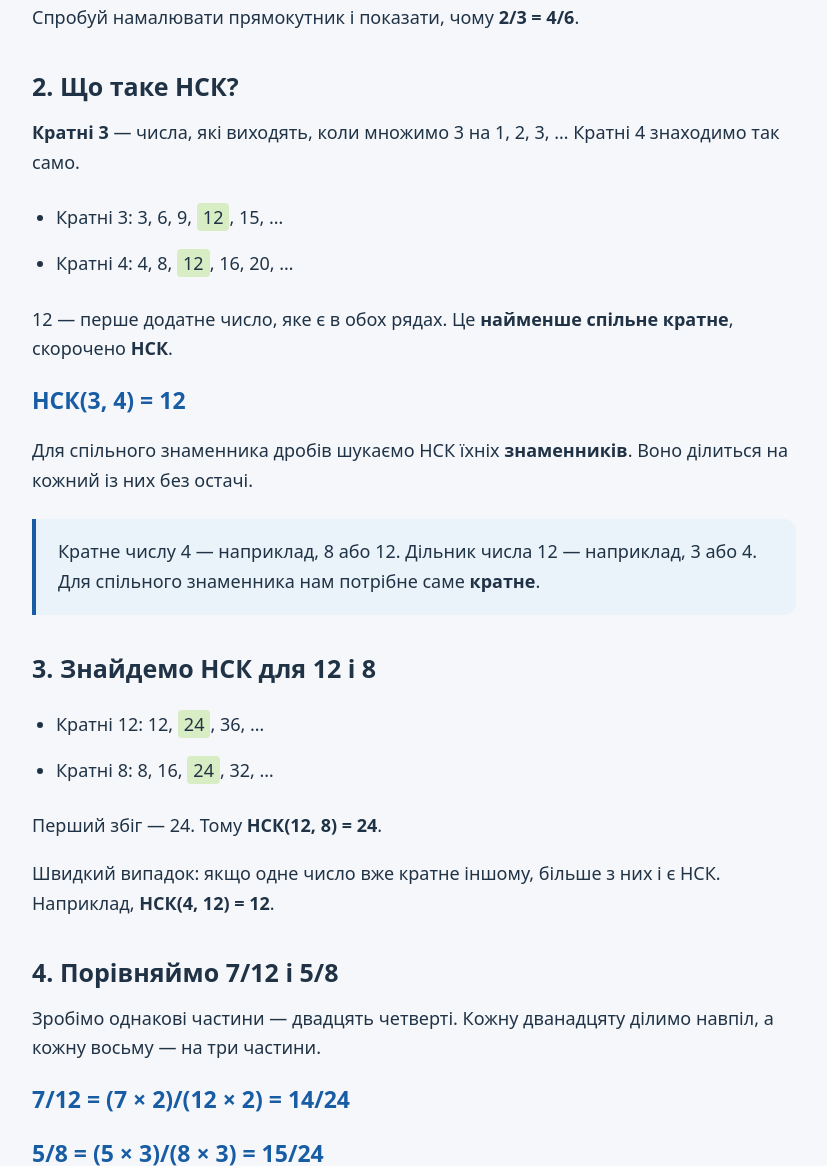
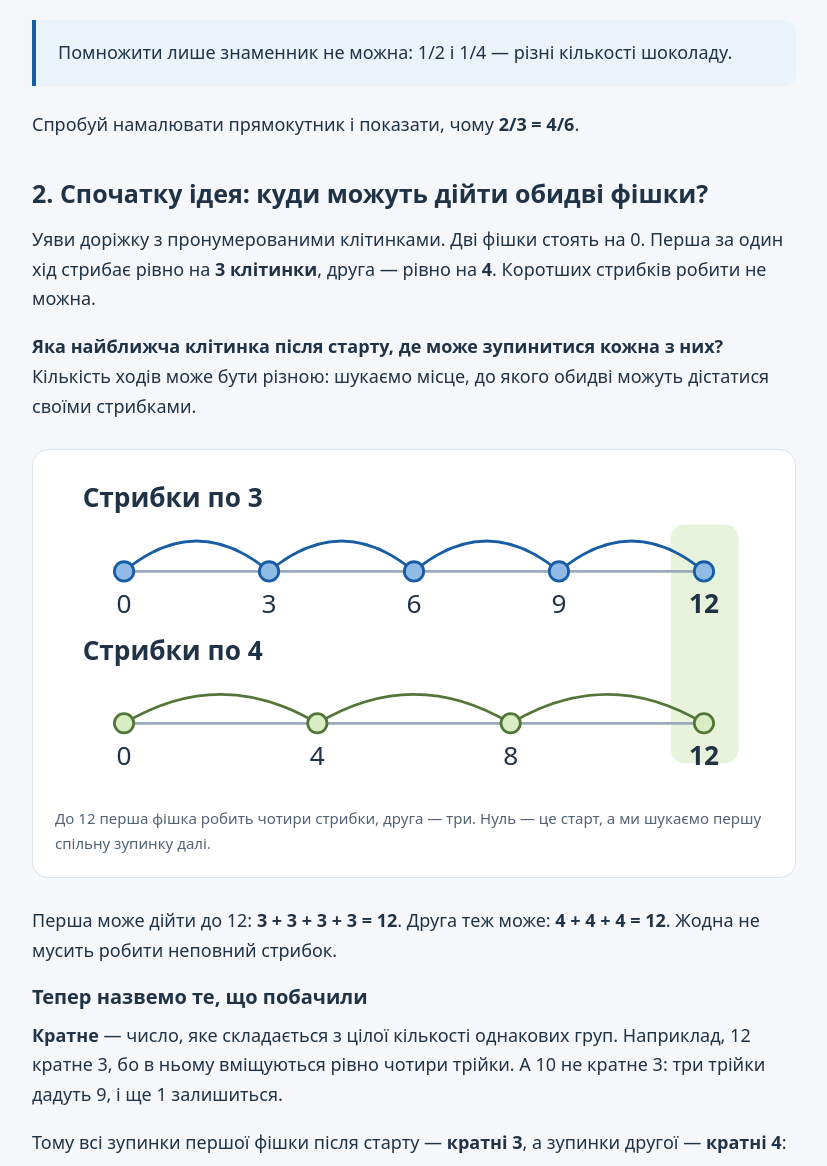
Before and after one commit to deni-m/math-tutor, a plain HTML site: page fractions.html in a window 1280 px wide. Shown: the part 972-2138 px from the top of the page, without its empty margins (226-1053 px from the left). Drawn offline with Linux system fonts and the light colour scheme.

Commit message:
Explain LCM through a concrete example before introducing terms

```diff
--- a/fractions.html
+++ b/fractions.html
@@ -20,29 +20,67 @@
     <div class="fraction-row"><span class="fraction-label">4/8</span><div class="strip" style="--parts: 8" role="img" aria-label="Зафарбовані чотири з восьми рівних частин"><span class="filled"></span><span class="filled"></span><span class="filled"></span><span class="filled"></span><span></span><span></span><span></span><span></span></div></div>
     <figcaption>Усі три шоколадки однакового розміру. Зафарбована кількість та сама, змінився лише розмір частин.</figcaption>
   </figure>
+  <p>У дробі <strong>2/4</strong> нижнє число 4 говорить: цілу шоколадку поділили на чотири рівні частини. Це <strong>знаменник</strong>. Верхнє число 2 говорить: беремо дві такі частини. Це <strong>чисельник</strong>.</p>
   <p>Це <strong>рівні дроби</strong>: різний запис, однакова величина. Коли кожну частину ділимо на кілька менших, чисельник і знаменник множимо на те саме число.</p>
   <p class="formula">1/2 = (1 × 2)/(2 × 2) = 2/4</p>
   <div class="callout"><p>Помножити лише знаменник не можна: 1/2 і 1/4 — різні кількості шоколаду.</p></div>
   <p>Спробуй намалювати прямокутник і показати, чому <strong>2/3 = 4/6</strong>.</p>
 
-  <h2>2. Що таке НСК?</h2>
-  <p><strong>Кратні 3</strong> — числа, які виходять, коли множимо 3 на 1, 2, 3, … Кратні 4 знаходимо так само.</p>
+  <h2 id="lcm">2. Спочатку ідея: куди можуть дійти обидві фішки?</h2>
+  <p>Уяви доріжку з пронумерованими клітинками. Дві фішки стоять на 0. Перша за один хід стрибає рівно на <strong>3 клітинки</strong>, друга — рівно на <strong>4</strong>. Коротших стрибків робити не можна.</p>
+  <p><strong>Яка найближча клітинка після старту, де може зупинитися кожна з них?</strong> Кількість ходів може бути різною: шукаємо місце, до якого обидві можуть дістатися своїми стрибками.</p>
+  <figure id="common-steps">
+    <svg viewBox="0 0 520 230" role="img" aria-labelledby="steps-title steps-desc">
+      <title id="steps-title">Перша спільна зупинка — клітинка 12</title>
+      <desc id="steps-desc">Фішка зі стрибком 3 зупиняється на 0, 3, 6, 9, 12. Фішка зі стрибком 4 зупиняється на 0, 4, 8, 12. Перша доступна обом клітинка після старту — 12.</desc>
+      <rect x="446" y="38" width="49" height="173" rx="10" fill="#e8f3dc"/>
+      <g font-family="system-ui, sans-serif" fill="#203346" font-size="19">
+        <text x="20" y="25" font-weight="650">Стрибки по 3</text>
+        <text x="20" y="136" font-weight="650">Стрибки по 4</text>
+        <path d="M50 72 H470 M50 182 H470" fill="none" stroke="#9baaba" stroke-width="2"/>
+        <path d="M50 72 Q102.5 28 155 72 Q207.5 28 260 72 Q312.5 28 365 72 Q417.5 28 470 72" fill="none" stroke="#185ca4" stroke-width="2"/>
+        <path d="M50 182 Q120 140 190 182 Q260 140 330 182 Q400 140 470 182" fill="none" stroke="#527638" stroke-width="2"/>
+        <g fill="#90bbe7" stroke="#185ca4" stroke-width="2">
+          <circle cx="50" cy="72" r="7"/><circle cx="155" cy="72" r="7"/><circle cx="260" cy="72" r="7"/><circle cx="365" cy="72" r="7"/><circle cx="470" cy="72" r="7"/>
+        </g>
+        <g fill="#d8edc3" stroke="#527638" stroke-width="2">
+          <circle cx="50" cy="182" r="7"/><circle cx="190" cy="182" r="7"/><circle cx="330" cy="182" r="7"/><circle cx="470" cy="182" r="7"/>
+        </g>
+        <g text-anchor="middle">
+          <text x="50" y="102">0</text><text x="155" y="102">3</text><text x="260" y="102">6</text><text x="365" y="102">9</text><text x="470" y="102" font-weight="750">12</text>
+          <text x="50" y="212">0</text><text x="190" y="212">4</text><text x="330" y="212">8</text><text x="470" y="212" font-weight="750">12</text>
+        </g>
+      </g>
+    </svg>
+    <figcaption>До 12 перша фішка робить чотири стрибки, друга — три. Нуль — це старт, а ми шукаємо першу спільну зупинку далі.</figcaption>
+  </figure>
+  <p>Перша може дійти до 12: <strong>3 + 3 + 3 + 3 = 12</strong>. Друга теж може: <strong>4 + 4 + 4 = 12</strong>. Жодна не мусить робити неповний стрибок.</p>
+
+  <h3>Тепер назвемо те, що побачили</h3>
+  <p><strong>Кратне</strong> — число, яке складається з цілої кількості однакових груп. Наприклад, 12 кратне 3, бо в ньому вміщуються рівно чотири трійки. А 10 не кратне 3: три трійки дадуть 9, і ще 1 залишиться.</p>
+  <p>Тому всі зупинки першої фішки після старту — <strong>кратні 3</strong>, а зупинки другої — <strong>кратні 4</strong>:</p>
   <ul class="multiples">
     <li>Кратні 3: 3, 6, 9, <mark>12</mark>, 15, …</li>
     <li>Кратні 4: 4, 8, <mark>12</mark>, 16, 20, …</li>
   </ul>
-  <p>12 — перше додатне число, яке є в обох рядах. Це <strong>найменше спільне кратне</strong>, скорочено <strong>НСК</strong>.</p>
+  <p><strong>Спільне</strong> означає «підходить обом». Число 12 можна скласти і з цілих трійок, і з цілих четвірок. Число 24 теж підходить обом: це вісім трійок або шість четвірок.</p>
+  <p><strong>Найменше</strong> означає «найменше з тих, що підходять обом і стоять після нуля». 24 підходить, але 12 менше. До 12 спільної зупинки немає: 3, 6 і 9 не є зупинками другої фішки, а 4 і 8 — першої.</p>
+  <div class="callout"><p><strong>Найменше спільне кратне</strong> — найменше число після нуля, яке можна скласти з цілих груп і одного, і другого розміру. Для груп по 3 і по 4 це <strong>12</strong>. Коротко пишемо <strong>НСК</strong>.</p></div>
   <p class="formula">НСК(3, 4) = 12</p>
-  <p>Для спільного знаменника дробів шукаємо НСК їхніх <strong>знаменників</strong>. Воно ділиться на кожний із них без остачі.</p>
-  <div class="callout"><p>Кратне числу 4 — наприклад, 8 або 12. Дільник числа 12 — наприклад, 3 або 4. Для спільного знаменника нам потрібне саме <strong>кратне</strong>.</p></div>
+  <p><strong>Перевір себе:</strong> чому 8 підходить для стрибків по 4, але не підходить обом фішкам? Поясни без визначення з підручника.</p>
+
+  <h3>А до чого тут дроби?</h3>
+  <p>Щоб порівнювати третинки й четвертинки, хочемо розрізати однакові цілі на однакові маленькі частини. Потрібна така їх кількість, щоб кожну третинку і кожну четвертинку можна було поділити на ціле число нових частин.</p>
+  <p><strong>12 підходить:</strong> кожна третинка стане чотирма дванадцятими, а кожна четвертинка — трьома дванадцятими. Нижнє число в обох дробах буде 12 — це їхній <strong>спільний знаменник</strong>.</p>
+  <p>Саме тому шукаємо НСК знаменників: воно дає найменшу зручну кількість однакових частин.</p>
 
   <h2>3. Знайдемо НСК для 12 і 8</h2>
   <ul class="multiples">
     <li>Кратні 12: 12, <mark>24</mark>, 36, …</li>
     <li>Кратні 8: 8, 16, <mark>24</mark>, 32, …</li>
   </ul>
-  <p>Перший збіг — 24. Тому <strong>НСК(12, 8) = 24</strong>.</p>
-  <p>Швидкий випадок: якщо одне число вже кратне іншому, більше з них і є НСК. Наприклад, <strong>НСК(4, 12) = 12</strong>.</p>
+  <p>Перший збіг — 24. У ньому вміщуються <strong>дві групи по 12</strong> і <strong>три групи по 8</strong>. Меншого числа після нуля, яке підходить обом, немає. Тому <strong>НСК(12, 8) = 24</strong>.</p>
+  <p>Швидкий випадок: для 4 і 12 число 12 вже підходить обом — це три четвірки й одна дванадцятка. Менше число не вмістить навіть однієї цілої групи по 12. Тому <strong>НСК(4, 12) = 12</strong>.</p>
 
   <h2>4. Порівняймо 7/12 і 5/8</h2>
   <p>Зробімо однакові частини — двадцять четверті. Кожну дванадцяту ділимо навпіл, а кожну восьму — на три частини.</p>
```
Also changed, not shown: 1 other file.
